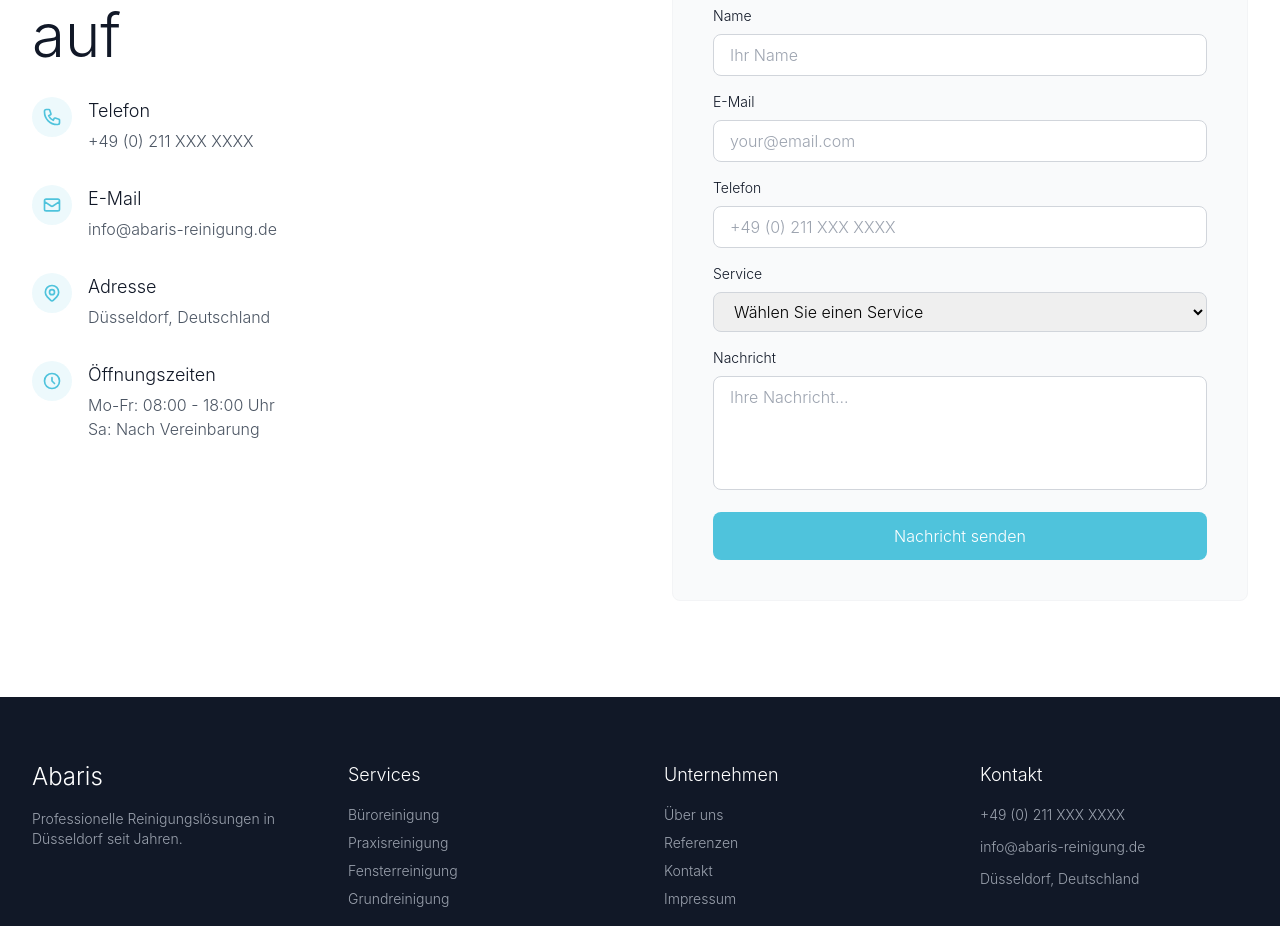
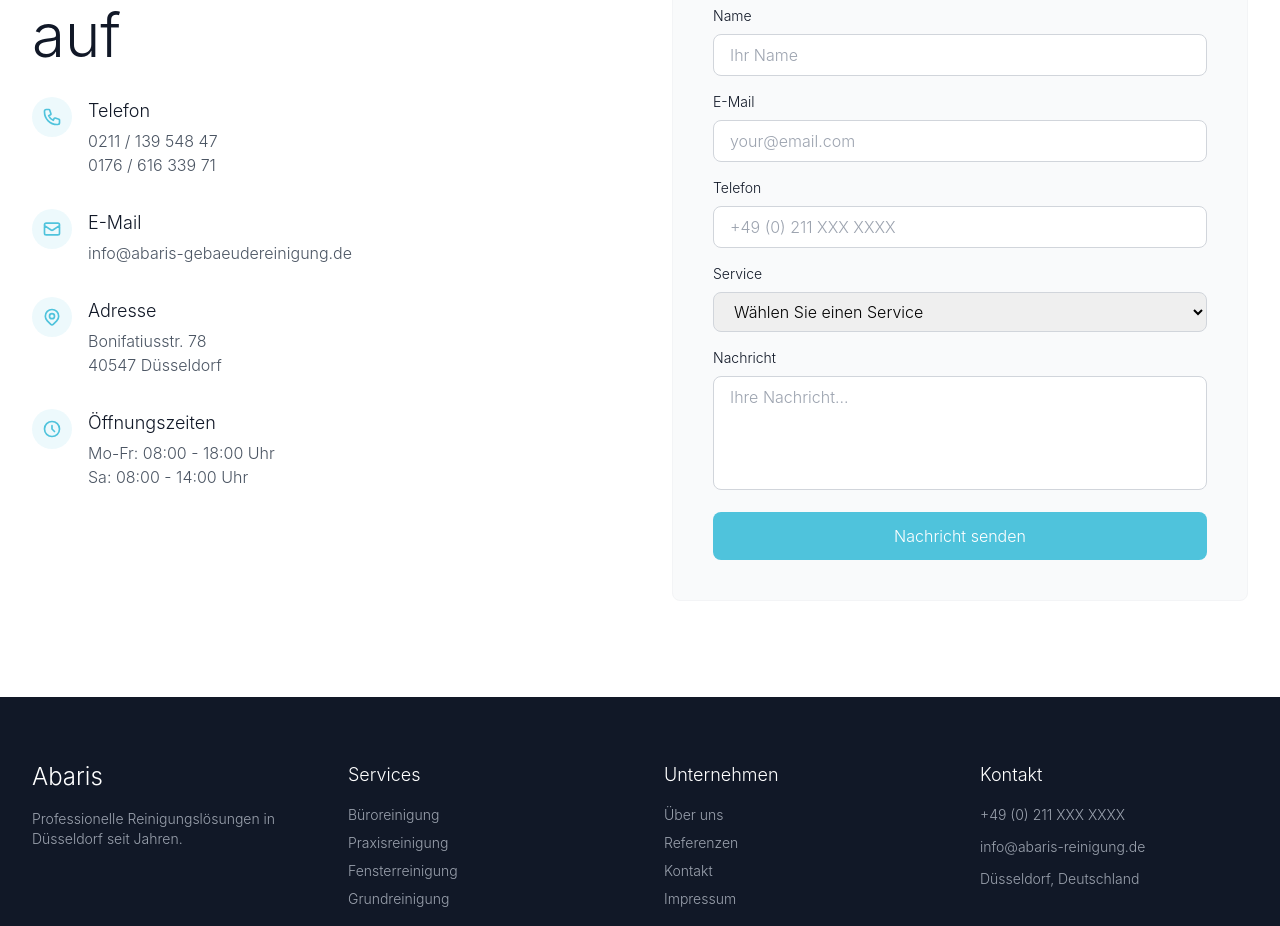
Before and after one commit to ecoezer/abaris, a React (Vite) app: page / in a window 1280 px wide. Shown: the part 3347-4273 px from the top of the page. Built offline with nearby package versions, Linux system fonts and the light colour scheme.

Commit message:
Updated Contact.jsx

```diff
--- a/src/components/Contact.jsx
+++ b/src/components/Contact.jsx
@@ -51,7 +51,8 @@ function Contact() {
                 </div>
                 <div className="ml-4">
                   <h3 className="text-lg font-light text-gray-900">Telefon</h3>
-                  <p className="text-gray-600 font-light mt-1">+49 (0) 211 XXX XXXX</p>
+                  <p className="text-gray-600 font-light mt-1">0211 / 139 548 47</p>
+                  <p className="text-gray-600 font-light">0176 / 616 339 71</p>
                 </div>
               </div>
 
@@ -65,7 +66,7 @@ function Contact() {
                 </div>
                 <div className="ml-4">
                   <h3 className="text-lg font-light text-gray-900">E-Mail</h3>
-                  <p className="text-gray-600 font-light mt-1">info@abaris-reinigung.de</p>
+                  <p className="text-gray-600 font-light mt-1">info@abaris-gebaeudereinigung.de</p>
                 </div>
               </div>
 
@@ -80,7 +81,8 @@ function Contact() {
                 </div>
                 <div className="ml-4">
                   <h3 className="text-lg font-light text-gray-900">Adresse</h3>
-                  <p className="text-gray-600 font-light mt-1">Düsseldorf, Deutschland</p>
+                  <p className="text-gray-600 font-light mt-1">Bonifatiusstr. 78</p>
+                  <p className="text-gray-600 font-light">40547 Düsseldorf</p>
                 </div>
               </div>
 
@@ -95,7 +97,7 @@ function Contact() {
                 <div className="ml-4">
                   <h3 className="text-lg font-light text-gray-900">Öffnungszeiten</h3>
                   <p className="text-gray-600 font-light mt-1">Mo-Fr: 08:00 - 18:00 Uhr</p>
-                  <p className="text-gray-600 font-light">Sa: Nach Vereinbarung</p>
+                  <p className="text-gray-600 font-light">Sa: 08:00 - 14:00 Uhr</p>
                 </div>
               </div>
             </div>
```
